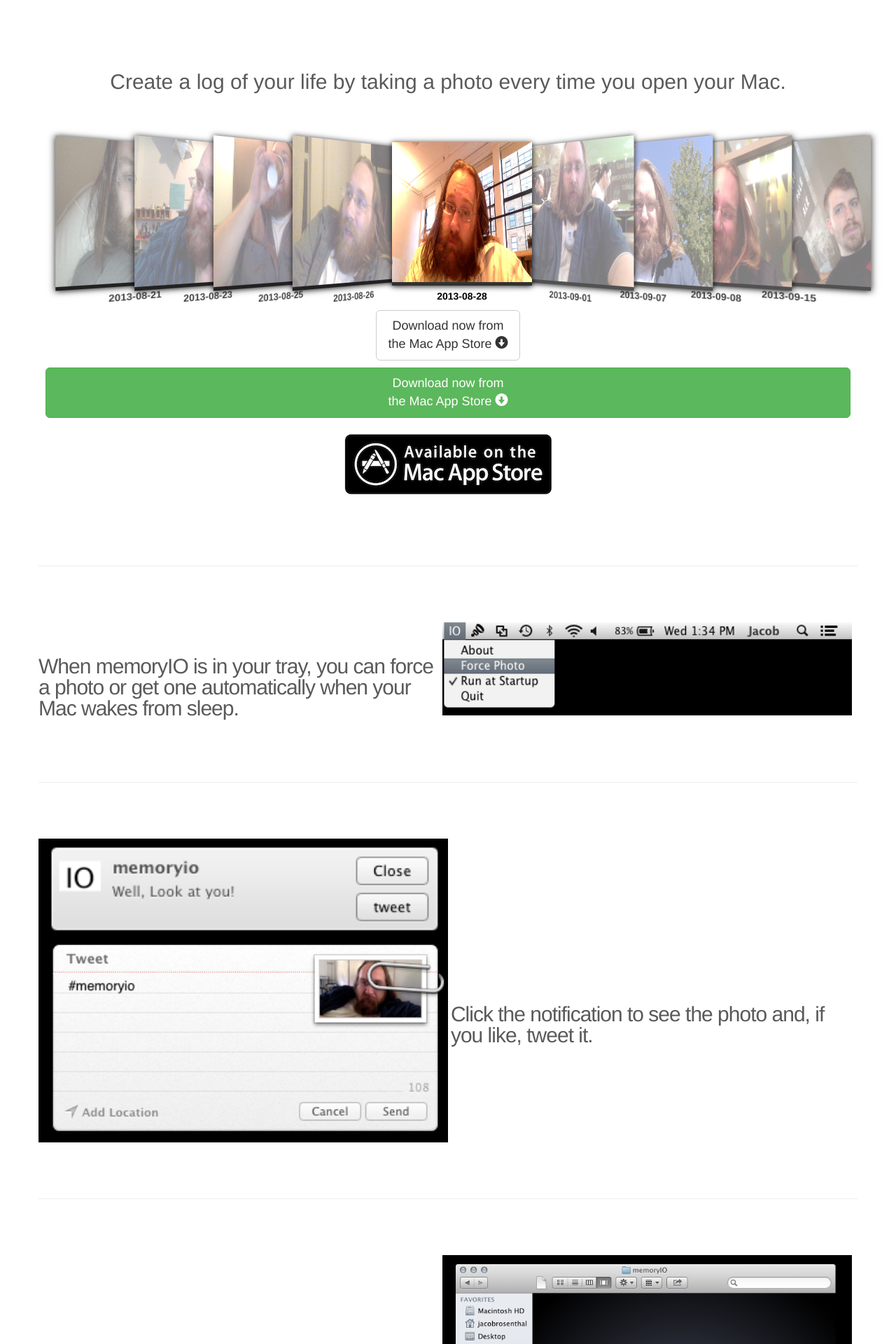
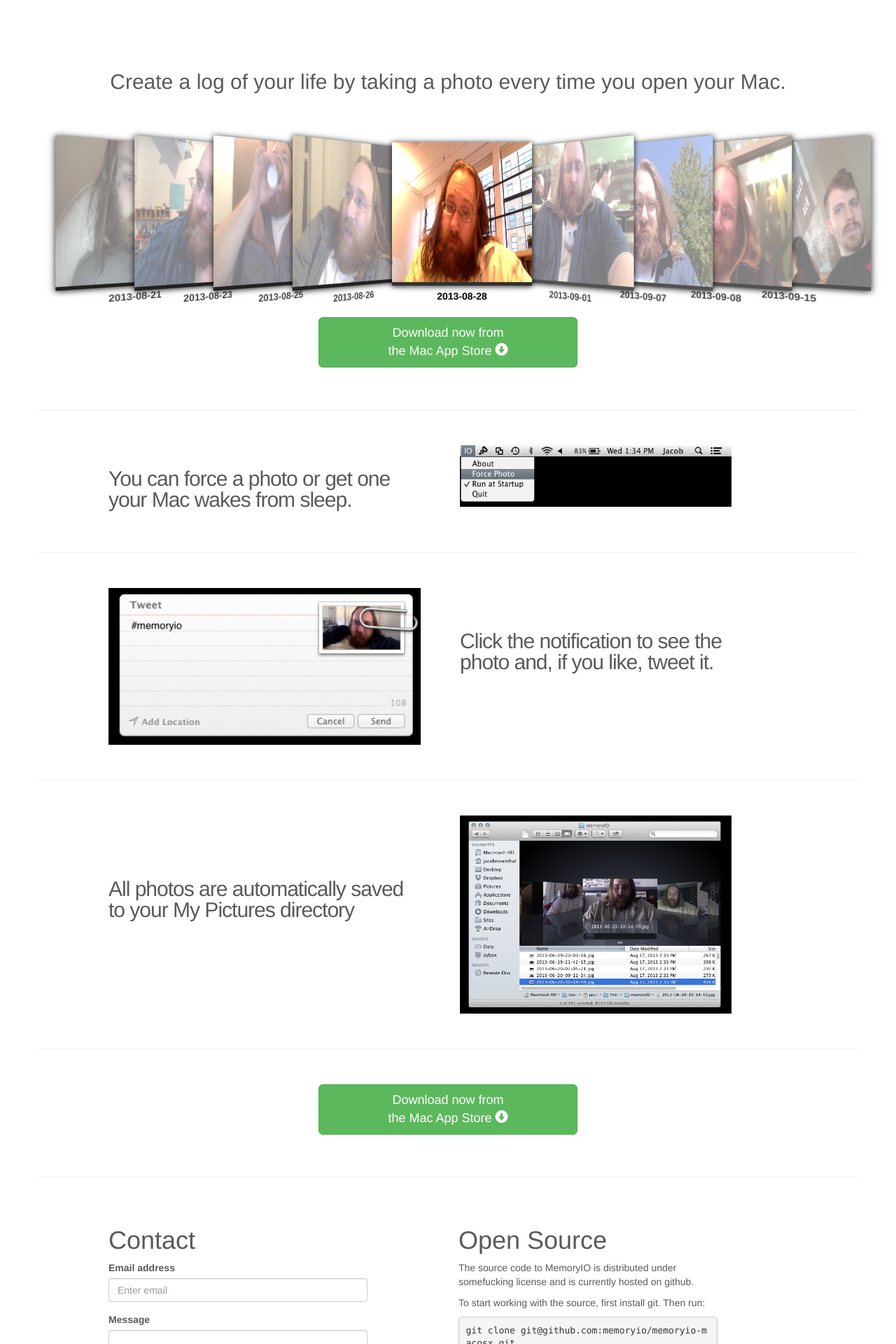
Before and after one commit to jacobrosenthal/memoryio-website, a Jekyll site: the page index.html, which Jekyll copies as it is, in a window 1280 px wide. Shown: the top 1920 px of the page at 70% size. Built offline with Jekyll 4.4.1, drawn with Linux system fonts in a browser that asks for light colours; Markdown is read by kramdown in place of the engine named in the settings; some of the changed text lies outside the part shown.

Commit message:
possibly tenuous featurette center gutter code

```diff
--- a/assets/css/carousel.css
+++ b/assets/css/carousel.css
@@ -59,27 +59,41 @@
 ------------------------- */
 
 .featurette-divider {
-  margin: 80px 0; /* Space out the Bootstrap <hr> more */
+  margin: 50px 0; /* Space out the Bootstrap <hr> more */
 }
 
 /* Thin out the marketing headings */
-.featurette-heading {
+.featurette-heading-right {
   font-weight: 300;
   line-height: 1;
   letter-spacing: -1px;
+  width: 50%;
+  display: inline-block;
+  margin-left: 10px;
+  padding-left: 42px;
 }
 
   /* vertical align text in feature header*/
-.featurette-heading {
+.featurette-heading-left {
+  font-weight: 300;
+  line-height: 1;
+  letter-spacing: -1px;
   width: 49%;
   display: inline-block;
+  padding-right: 30px
 }
 
-.featurette-image{
-  margin-left: auto;
-  margin-right: auto;
+.featurette-image-left{
+  width: 48%;
+  display: inline-block;
+  max-width: 46%;
+}
+
+.featurette-image-right{
   width: 50%;
   display: inline-block;
+  max-width: 40%;
+  margin-left: 23px;
 }
 
 .smallimage{
--- a/index.html
+++ b/index.html
@@ -41,6 +41,7 @@
         <h2 class="header"f>Create a log of your life by taking a photo every time you open your Mac.</h2>
         </div>
       </div>
+
       <div class="row">
         <div class="col-lg-4 centered">
           <a name="home"></a>
@@ -138,15 +139,13 @@
               </li>
             </ol>
           </div>
-          <p><a href="#" class="btn btn-default btn-lg">Download now from<br>the Mac App Store <i class="glyphicon glyphicon-circle-arrow-down"></i></a></p>
-          <p><a href="#" class="btn btn-success btn-block btn-lg">Download now from<br>the Mac App Store <i class="glyphicon glyphicon-circle-arrow-down"></i></a></p>
-
         </div><!-- /.col-lg-4 -->
       </div><!-- /.row -->
+
       <div class="row">
-        <div class="col-lg-4 centered">
-          <img src="assets/img/AvailableOnMacAppStore.png" alt="Generic placeholder image">
-        </div><!-- /.col-lg-4 -->
+        <div class="col-md-4 centered">
+          <p><a href="#" class="btn btn-success btn-block btn-lg">Download now from<br>the Mac App Store <i class="glyphicon glyphicon-circle-arrow-down"></i></a></p>
+        </div>
       </div>
 
 
@@ -155,28 +154,27 @@
       <hr class="featurette-divider">
 
       <div class="row featurette">
-        <div class="col-md-12" name="about">
-          <h2 class="featurette-heading">When memoryIO is in your tray, you can force a photo or get one automatically when your Mac wakes from sleep.</span></h2>
-          <img class="featurette-image img-responsive smallimage" src="assets/img/menubar.png" alt="Generic placeholder image">
+        <div class="col-md-10 centered" name="about">
+          <h2 class="featurette-heading-left">You can force a photo or get one your Mac wakes from sleep.</span></h2>
+          <img class="featurette-image-right img-responsive smallimage" src="assets/img/menubar.png" alt="Generic placeholder image">
         </div>
       </div>
 
       <hr class="featurette-divider">
 
       <div class="row featurette">
-        <div class="col-md-12">
-          <img class="featurette-image img-responsive" src="assets/img/notification.png" alt="Generic placeholder image">
-          <img class="featurette-image img-responsive" src="assets/img/tweet.png" alt="Generic placeholder image">
-          <h2 class="featurette-heading">Click the notification to see the photo and,  if you like, tweet it.</h2>
+        <div class="col-md-10 centered">
+          <img class="featurette-image-left img-responsive" src="assets/img/tweet.png" alt="Generic placeholder image">
+          <h2 class="featurette-heading-right">Click the notification to see the photo and, if you like, tweet it.</h2>
         </div>
       </div>
 
       <hr class="featurette-divider">
 
       <div class="row featurette">
-        <div class="col-md-12">
-          <h2 class="featurette-heading">All photos are automatically saved to your My Pictures directory</h2>
-          <img class="featurette-image img-responsive" src="assets/img/pictures.png" alt="Generic placeholder image">
+        <div class="col-md-10 centered">
+          <h2 class="featurette-heading-left">All photos are automatically saved to your My Pictures directory</h2>
+          <img class="featurette-image-right img-responsive" src="assets/img/pictures.png" alt="Generic placeholder image">
         </div>
       </div>
 
@@ -215,7 +213,7 @@
               <h1>Open Source</h1>
               <p>The source code to MemoryIO is distributed under somefucking license and is currently hosted on github.</p>
               <p>To start working with the source, first install git. Then run:</p>
-              <p>git clone git://github.com/augmentous/memoryio-mac.git</p>
+              <pre>git clone git@github.com:memoryio/memoryio-macosx.git</pre>
             </div>
           </div>
         </div>
```
